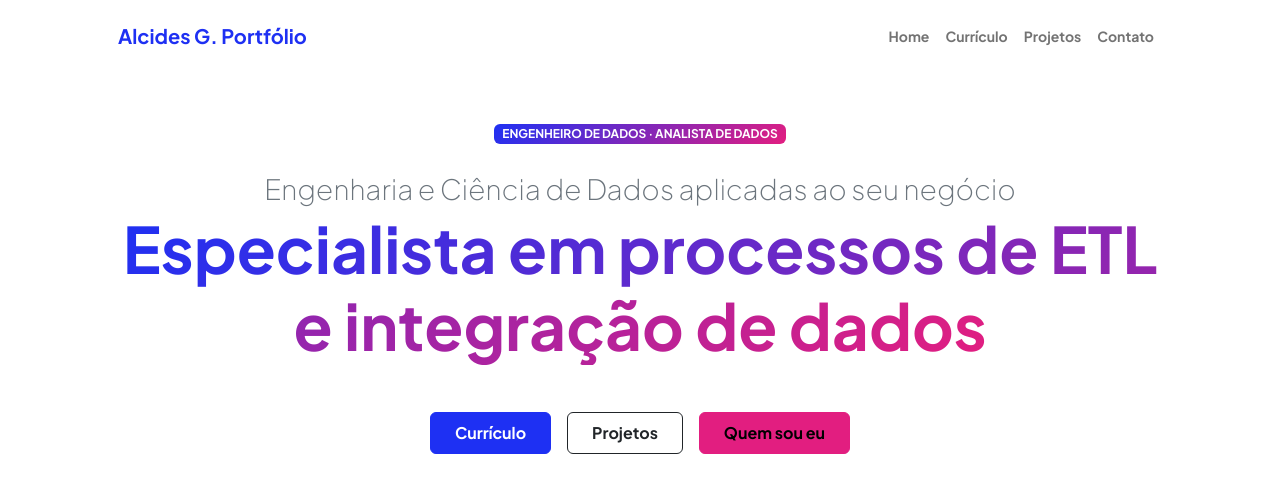
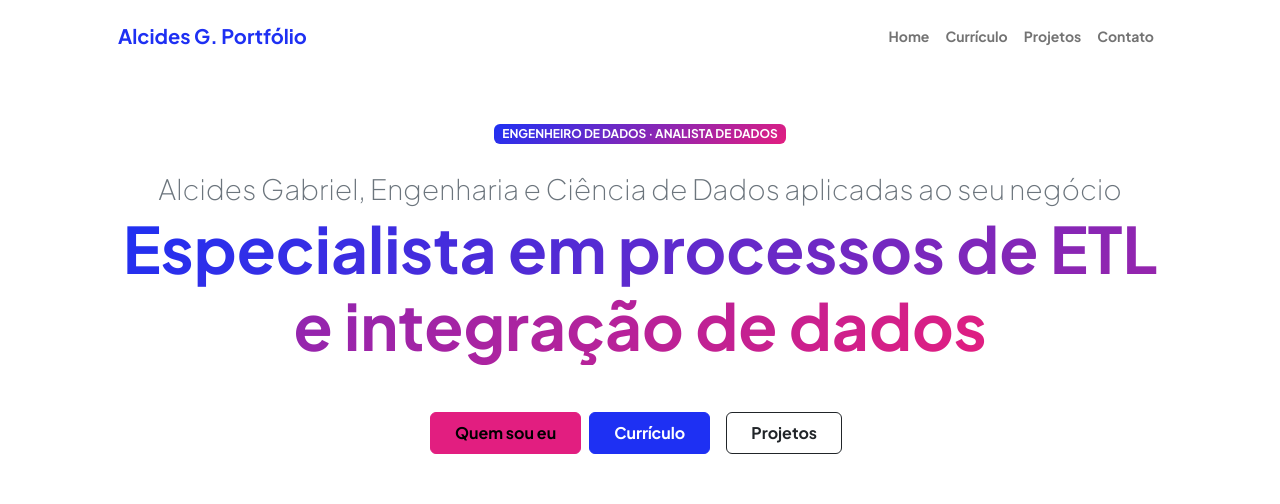
Before and after one commit to alcidescoutinho95-bit/site_portfolio, a plain HTML site: page index.html in a window 1280 px wide. Shown: the top 504 px of the page. Drawn offline with nearby package versions, Linux system fonts and the light colour scheme.

Commit message:
fix: correções

```diff
--- a/index.html
+++ b/index.html
@@ -42,16 +42,16 @@
                             <!-- Header text content-->
                             <div class="text-center text-xxl-start">
                                 <div class="badge bg-gradient-primary-to-secondary text-white mb-4"><div class="text-uppercase">Engenheiro de Dados &middot;  Analista de Dados</div></div>
-                                <div class="fs-3 fw-light text-muted">Engenharia e Ciência de Dados aplicadas ao seu negócio</div>
+                                <div class="fs-3 fw-light text-muted">Alcides Gabriel, Engenharia e Ciência de Dados aplicadas ao seu negócio</div>
                                 <h3 class="display-3 fw-bolder mb-5"><span class="text-gradient d-inline">Especialista em processos de ETL e integração de dados</span></h3>
                                 <!-- <div class="d-grid gap-3 d-sm-flex justify-content-sm-center justify-content-xxl-start mb-3">
                                     <a class="btn btn-primary btn-lg px-5 py-3 me-sm-3 fs-6 fw-bolder" href="resume.html">Currículo</a>
                                     <a class="btn btn-outline-dark btn-lg px-5 py-3 fs-6 fw-bolder" href="projects.html">Projetos</a>
                                 </div> -->
                                 <div class="d-grid gap-2 d-sm-flex justify-content-sm-center justify-content-xxl-start mb-3">
+                                    <a class="btn btn-secondary btn-md px-4 py-2 fs-6 fw-bolder" href="#quem-sou-eu">Quem sou eu</a>
                                     <a class="btn btn-primary btn-md px-4 py-2 me-sm-2 fs-6 fw-bolder" href="resume.html">Currículo</a>
                                     <a class="btn btn-outline-dark btn-md px-4 py-2 me-sm-2 fs-6 fw-bolder" href="projects.html">Projetos</a>
-                                    <a class="btn btn-secondary btn-md px-4 py-2 fs-6 fw-bolder" href="#quem-sou-eu">Quem sou eu</a>
                                 </div>
 
                             </div>
```
